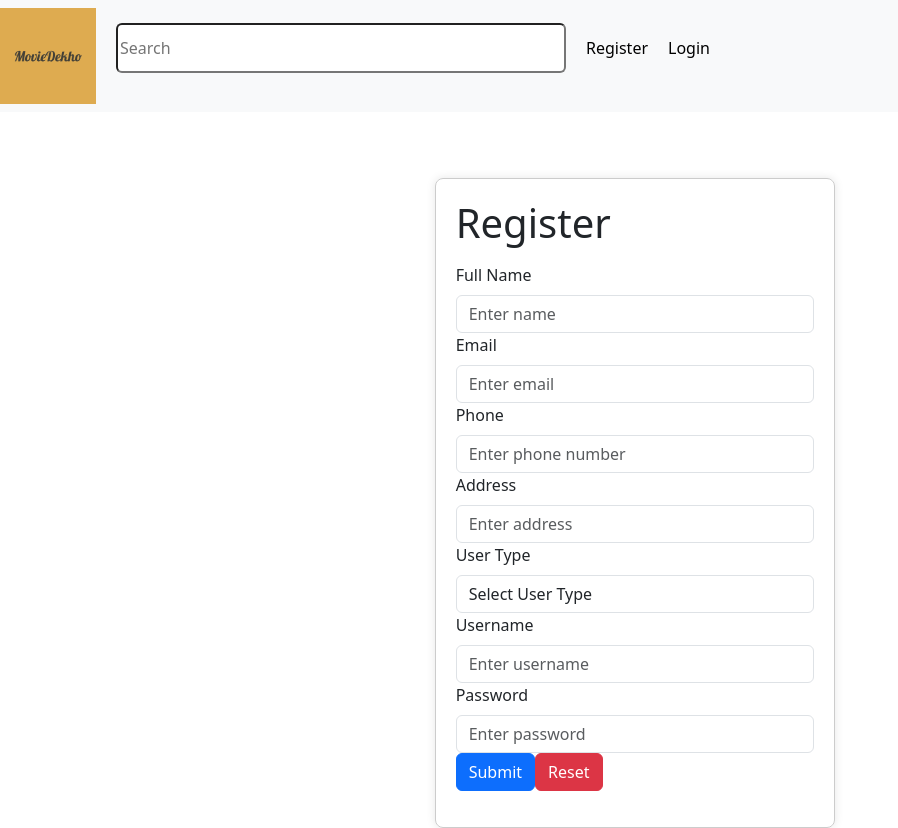
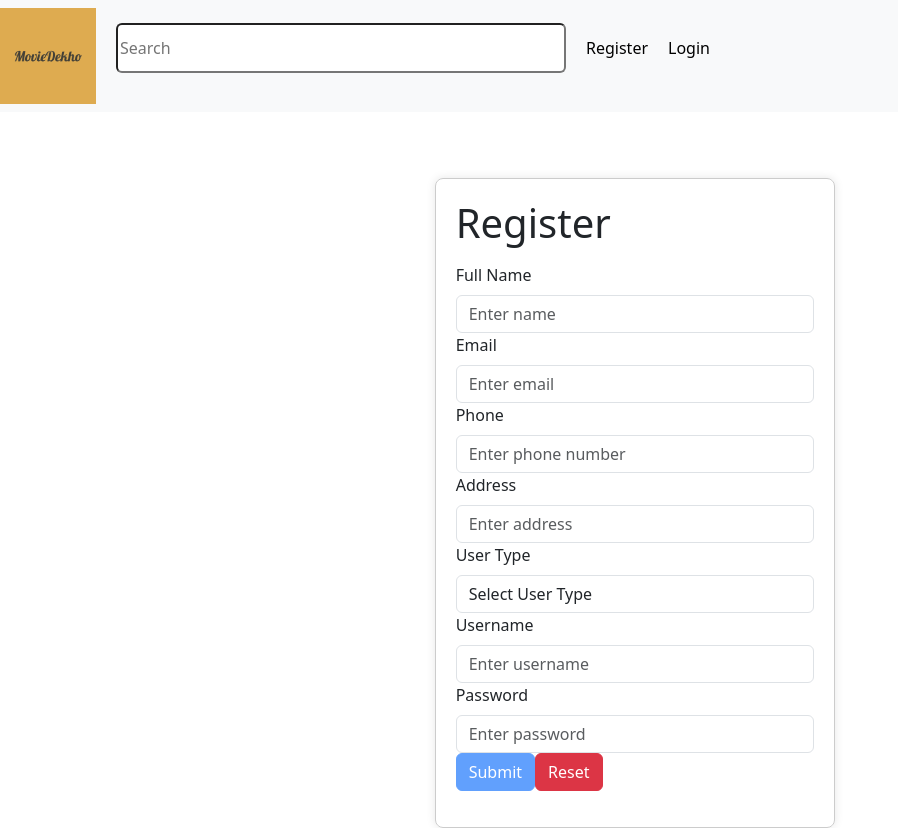
Before and after one commit to abhihksd/MovieBookingWebsite, a React (Create React App) app in the folder movie/: page /register in a window 1280 px wide. Shown: the whole page, without its empty margins (0-898 px from the left). Built offline with nearby package versions, Linux system fonts and the light colour scheme.

Commit message:
Submit button issue resolved

```diff
--- a/movie/src/App.js
+++ b/movie/src/App.js
@@ -63,13 +63,13 @@ function App() {
 
       </header>
       <div>
-      <ErrorBoundary fallbackRender={()=>{
+      {/* <ErrorBoundary fallbackRender={()=>{
         return (
           <h2>Oops!! Something went wrong</h2>
         )
       }}
 
-  >
+  > */}
         <Routes>
           <Route path="/" element={<Welcome />} />
           <Route path="/register" element={<Register />} />
@@ -94,7 +94,7 @@ function App() {
 
 
         </Routes>
-        </ErrorBoundary>
+        {/* </ErrorBoundary> */}
       </div>
     </div>
 
--- a/movie/src/Components/RegistrationForm.js
+++ b/movie/src/Components/RegistrationForm.js
@@ -22,7 +22,9 @@ export default function Register() {
     switch (action.type) {
       case "update":
         const { key, value, touched, valid, error,formValid } = action.data;
-        return { ...state, [key]: { value, touched, valid, error },formValid };
+        return { ...state, [key]: { value, touched, valid, error }, formValid };
+
+
       case "reset":
         return init;
       default:
@@ -300,7 +302,7 @@ export default function Register() {
       </FormGroup>
 
       {/* Submit and Reset buttons */}
-      <Button variant="primary" type="submit"   onClick={(e) => submitData(e)}>Submit</Button>
+      <Button variant="primary" type="submit" disabled={!user.formValid}   onClick={(e) => submitData(e)}>Submit</Button>
       <Button variant="danger" type="reset" >Reset</Button>
       <p style={{color:msg=="success"?"green":"red"}}  >{msg}</p>
 
--- a/movie/src/index.js
+++ b/movie/src/index.js
@@ -14,9 +14,9 @@ root.render(
   <Provider store={store}>
     <BrowserRouter>
       <React.StrictMode>
-        {/* <ErrorBoundary fallbackRender="Opps something went wrong"> */}
+        <ErrorBoundary fallbackRender="Opps something went wrong">
           <App />
-        {/* </ErrorBoundary> */}
+        </ErrorBoundary>
       </React.StrictMode>
     </BrowserRouter>
   </Provider>
```
